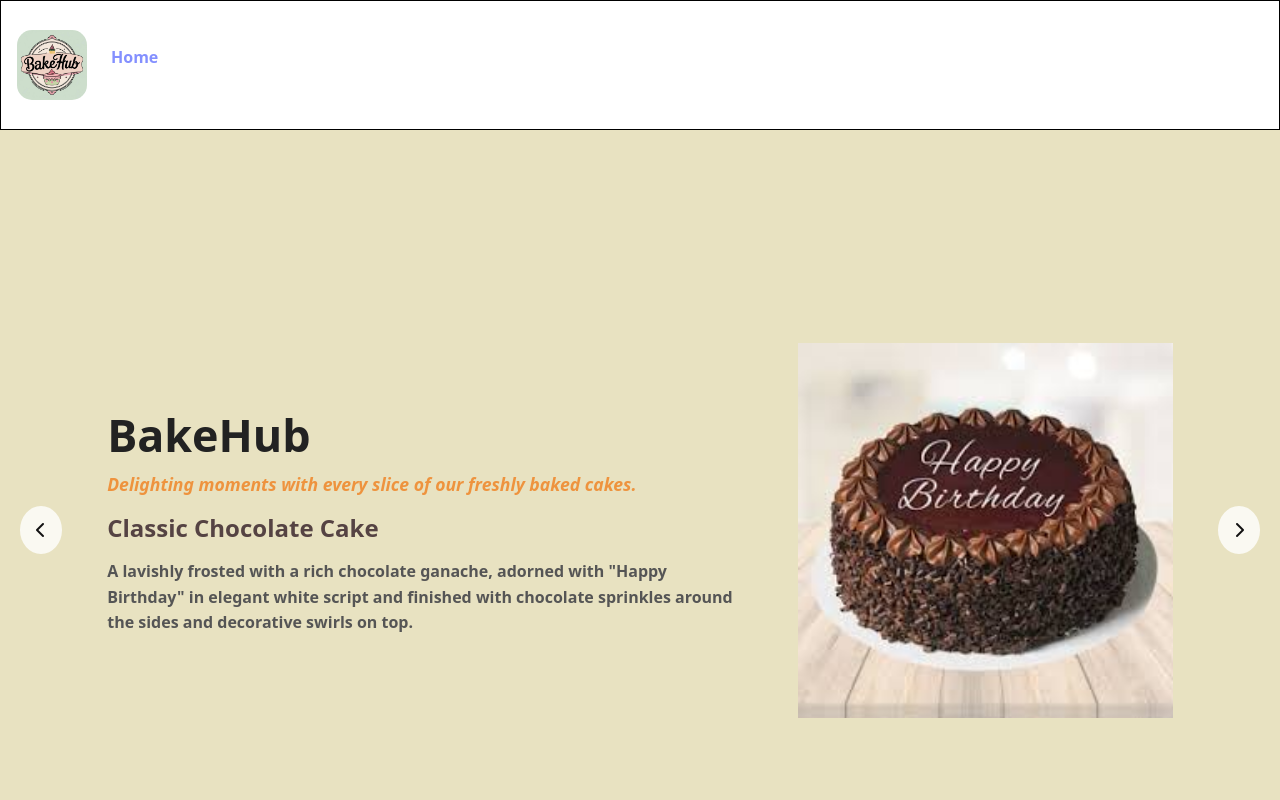
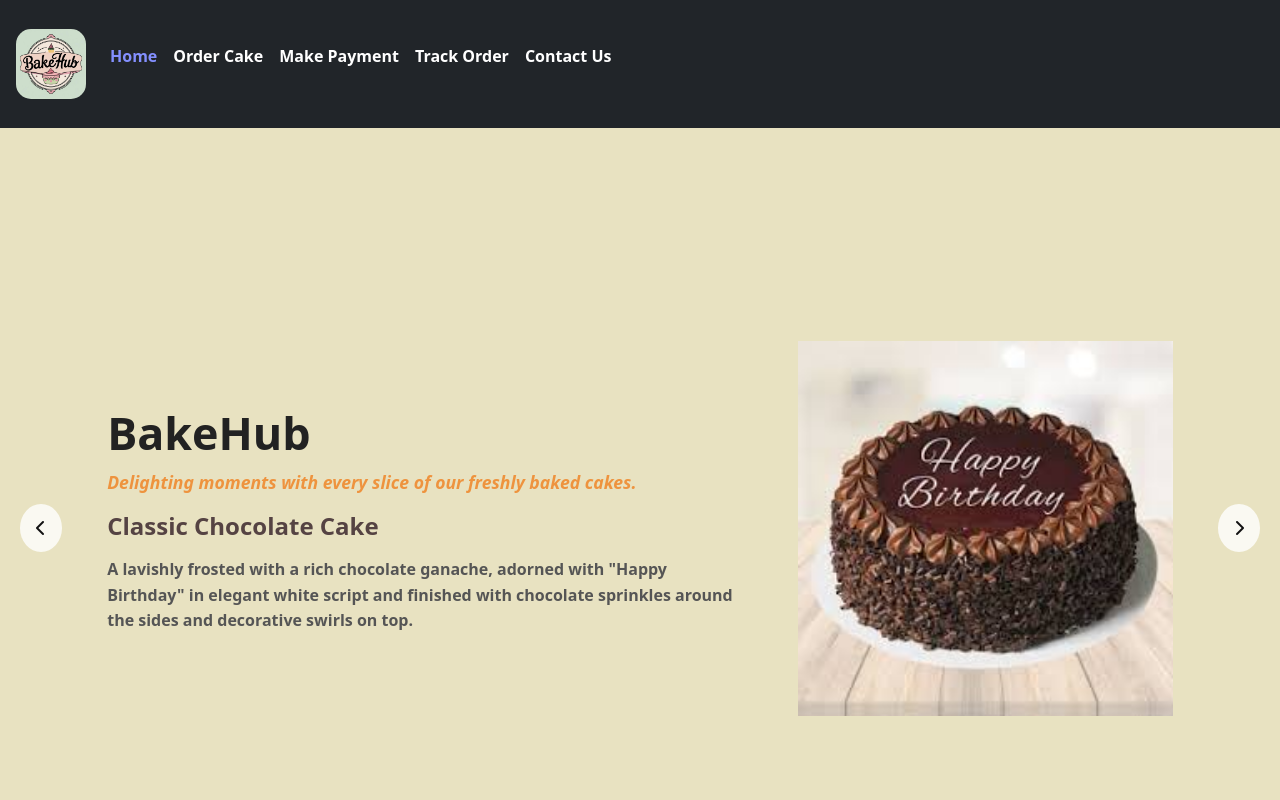
Before and after one commit to prathmesh133/BakeHub, an Angular app: page /home in a window 1280 px wide. Shown: the top 800 px of the page. Built offline with nearby package versions, Linux system fonts and the light colour scheme.

Commit message:
add changes

```diff
--- a/src/app/shared/header/header.component.html
+++ b/src/app/shared/header/header.component.html
@@ -1,4 +1,4 @@
-<nav class="navbar sticky-top navbar-expand-lg navbar-dark">
+<nav class="navbar sticky-top navbar-expand-lg navbar-dark bg-dark">
   <div class="container-fluid p-3">
     <div class="navbar-brand d-flex align-items-center gap-2">
       <img src="BakeHub Logo.png" class="img-fluid" alt="Cake Image">
--- a/src/app/shared/header/header.component.scss
+++ b/src/app/shared/header/header.component.scss
@@ -1,6 +1,6 @@
-.navbar {
-  border: 1px solid black;
-}
+// .navbar {
+//   // background-color: #90a21b;
+// }
 
 .img-fluid {
   width: 4.375rem;
```
Also changed, not shown: src/app/shared/header/header.component.css (added), 1 other file (tests, documents, lock files or other folders).
